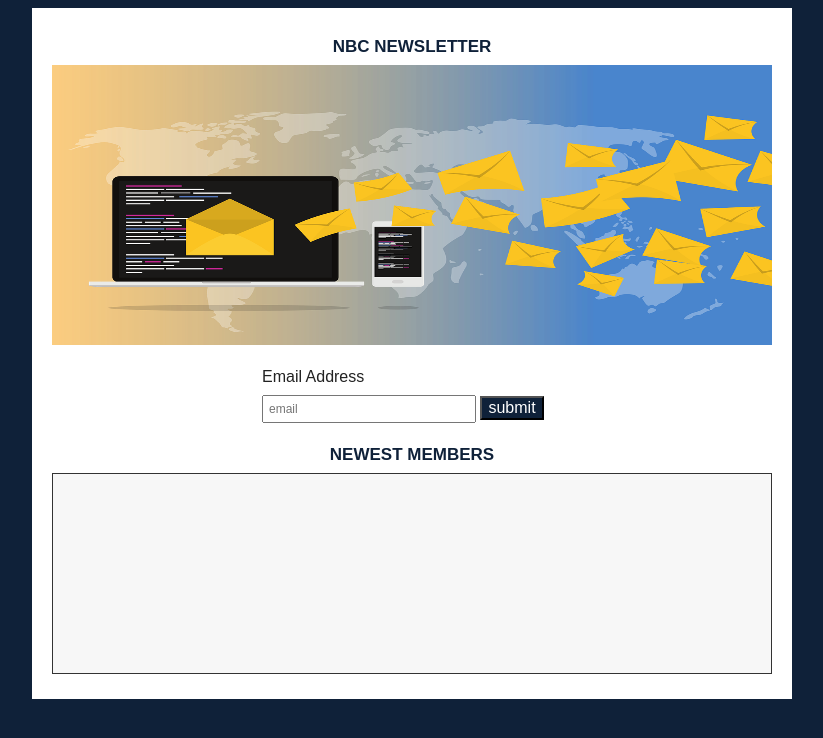
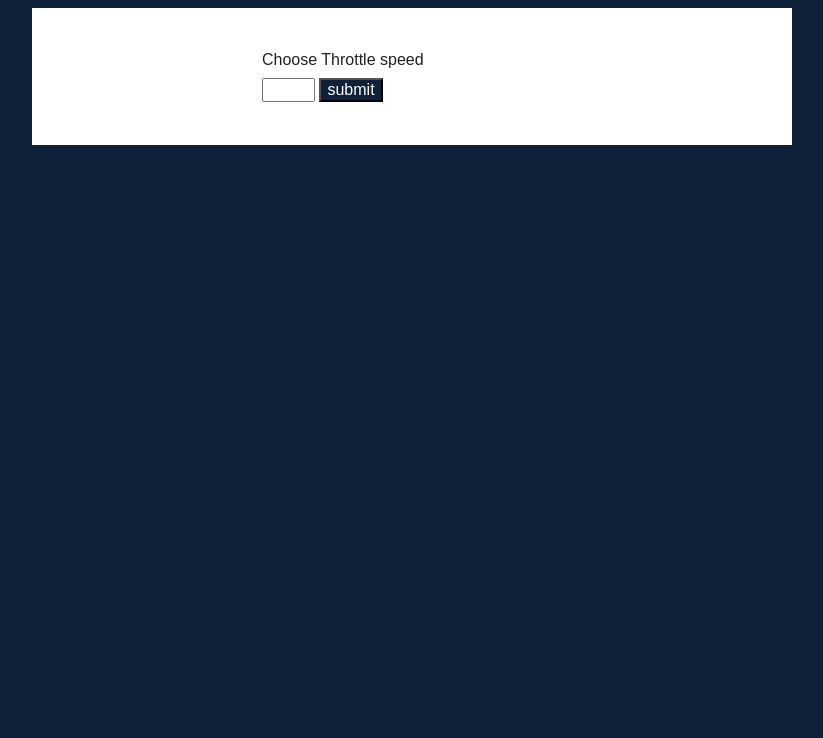
Before and after one commit to GregBorrelly/NBC, a plain HTML site: page index.html in a window 1280 px wide. Shown: the whole page, without its empty margins (228-1051 px from the left). Drawn offline with Linux system fonts and the light colour scheme; files whose address does not match are found by name.

Commit message:
Feature: Throttle button box displayed on initial load.

```diff
--- a/app.js
+++ b/app.js
@@ -14,11 +14,21 @@
 const saveMember = (member) => {
     const emails = fetchFromLocalStorage('nbc-newsletter-emails') || []
     if (!emails.includes(`Welcome ${member} !`)) {
-        emails.unshift(`Welcome ${member} !`)
+        emails.push(`Welcome ${member} !`)
         localStorage.setItem('nbc-newsletter-emails', JSON.stringify(emails))
         populateNewMembers([`Welcome ${member} !`])
     }
 
+}
+
+const hideElementsByIds = (elements) => {
+    elements.forEach(element => {
+        document.getElementById(element).classList += 'hide'
+    })
+}
+
+const saveItemToLocalStorage = (key, value) => {
+    localStorage.setItem(key, JSON.stringify(value))
 }
 
 window.onload = () => {
@@ -30,7 +40,8 @@
 
 
     if (!throttledInterval) {
-        //Handle
+        hideElementsByIds(['nbc-main-input-body', 'nbc-member-area'])
+        document.getElementById('throttle-input').classList.remove('hide')
     }
     populateNewMembers(emails)
 }
--- a/assets/styles/app.css
+++ b/assets/styles/app.css
@@ -40,7 +40,10 @@
     color: #0F2139;
 }
 
-.theme-color {
+.hide{
+    display: none;
+}
+.nbc-theme-color {
     background: #0F2139;
     color: white;
 }
--- a/index.html
+++ b/index.html
@@ -14,23 +14,34 @@
 
 <body>
     <div class="container">
-        <div>
+
+        <div id="throttle-input" class="hide">
+            <form action="#"  onsubmit="saveItemToLocalStorage('nbc-newsletter-throttledInterval', document.getElementById('nbc-throttle-field').value);">
+                <label for="">Choose Throttle speed</label>
+                <input type="number" name="quantity" min="1" max="5" id="nbc-throttle-field">
+                <input type="submit" value="submit" class="nbc-theme-color">
+            </form>
+        </div>
+
+        <div id="nbc-main-input-body">
             <h1>NBC Newsletter</h1>
             <img src="./assets/img/background.png" alt="" srcset="">
+
             <form action="/subscribed" id="nbc-email-form"
                 onsubmit="saveMember(document.getElementById('nbc-email-field').value); return false">
+
                 <label for="">Email Address</label>
+
                 <input type="email" name="email" placeholder="email" id="nbc-email-field" required
                     oninvalid="this.setCustomValidity('Please enter a valid email address')"
                     onvalid="this.setCustomValidity('')">
-                <input type="submit" value="submit" class="theme-color">
+
+                    <input type="submit" value="submit" class="nbc-theme-color">
             </form>
         </div>
-        <div>
+        <div id="nbc-member-area">
             <h1>Newest Members</h1>
-            <ul id="members">
-
-            </ul>
+            <ul id="members"></ul>
         </div>
     </div>
 
```
